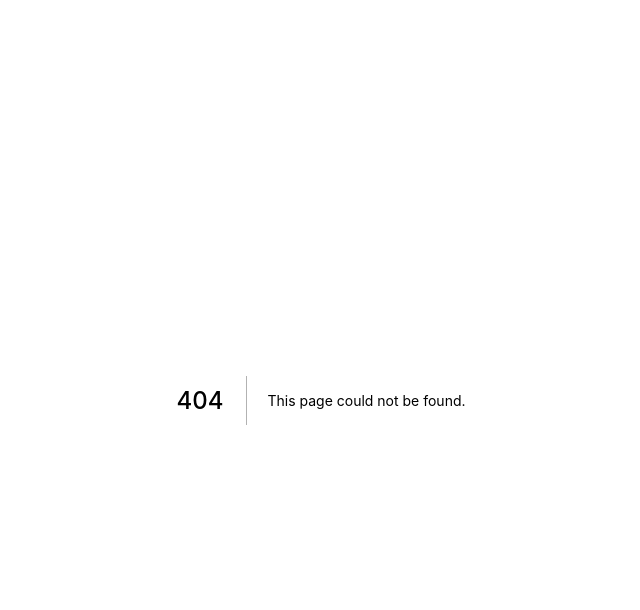
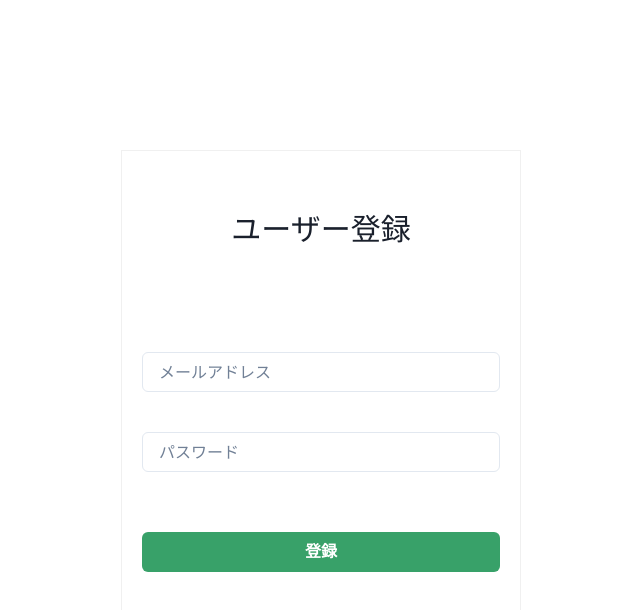
Before and after one commit to hackathon-supporters/hackathon-frontend, a Next.js app: page /signup in a window 1280 px wide. Before the commit this address had no page. Shown: the top 610 px of the page, without its empty margins (319-959 px from the left). Built offline with nearby package versions, Linux system fonts and the light colour scheme.

Commit message:
impl signup signin page

```diff
--- a/pages/index.tsx
+++ b/pages/index.tsx
@@ -1,9 +1,9 @@
 import type { NextPage } from 'next'
 
 const Home: NextPage = () => {
-  return (
-    <div>Hello world!</div>
-  )
+  return <div>
+    Hello world!
+  </div>
 }
 
 export default Home
--- /dev/null
+++ b/pages/signup.tsx
@@ -0,0 +1,24 @@
+import type {NextPage} from "next";
+import {Box, Button, Center, chakra, Input} from "@chakra-ui/react";
+
+const SignUpPage:NextPage = ()=>{
+    return <Center w={"full"} h="100vh">
+        <Box border="solid 1px #f0f0f0" w={"400px"} h={"500px"}>
+            <chakra.h1 pt={14} fontSize="30px" textAlign="center">ユーザー登録</chakra.h1>
+            <Box pt={20}>
+                <Box p={5}>
+                    <Input placeholder="メールアドレス"/>
+                </Box>
+                <Box p={5}>
+                    <Input type="password" placeholder="パスワード"/>
+                </Box>
+            </Box>
+            <Center pt={10} pl={5} pr={5}>
+                <Button colorScheme="green" w={"full"}>
+                    登録
+                </Button>
+            </Center>
+        </Box>
+    </Center>
+}
+export default SignUpPage
```
Also changed, not shown: pages/signin.tsx (added, +24 -0 lines).
